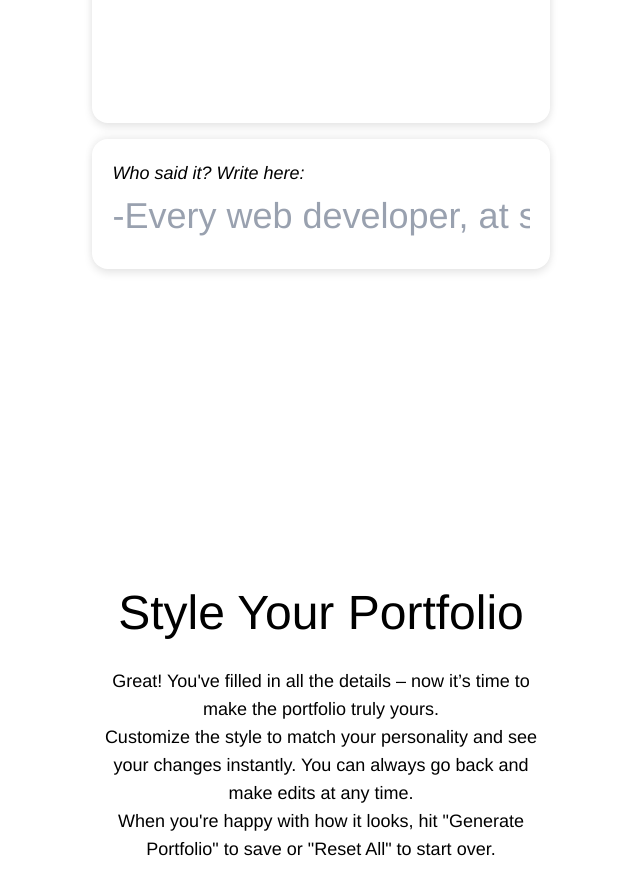
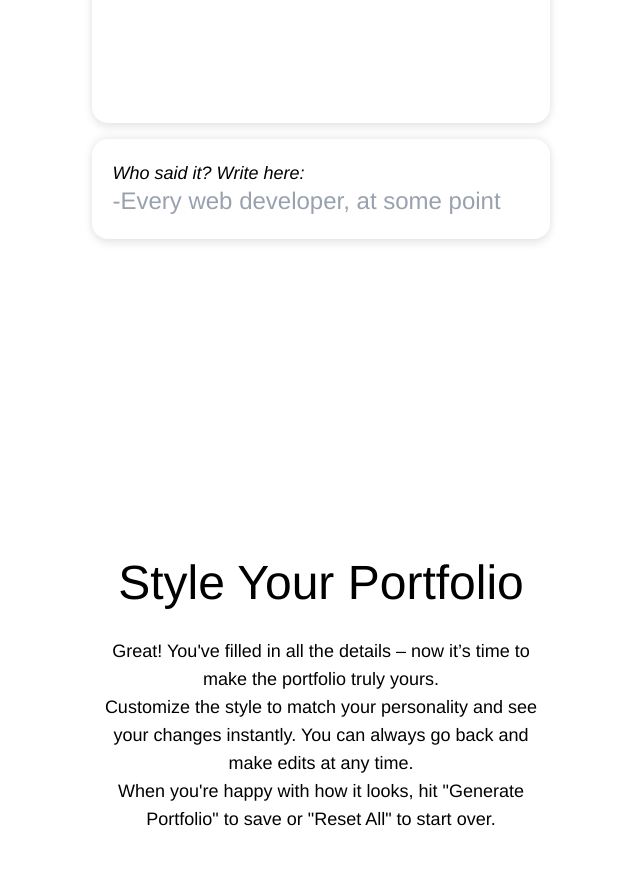
Before and after one commit to maxwelin/team-1, a React (Vite) app: page / in a window 1280 px wide. Shown: the part 6220-7111 px from the top of the page, without its empty margins (319-959 px from the left). Built offline with nearby package versions, Linux system fonts and the light colour scheme.

Commit message:
changed source input fz. Fixed reset all button not properly resetting experience

```diff
--- a/src/components/Form/Form.jsx
+++ b/src/components/Form/Form.jsx
@@ -219,6 +219,7 @@ const Form = () => {
     setHeader("");
     setAbout("");
     setLocation("");
+    setExperience("");
     setQuote("");
     setSource("");
 
@@ -235,8 +236,9 @@ const Form = () => {
     form.header.value = "";
     form.about.value = "";
     form.location.value = "";
+    form.experience.value = "";
     form.quote.value = "";
-    form.soruce.value = "";
+    form.source.value = "";
 
     setProjList([]);
     setProfilePic(null);
@@ -720,7 +722,7 @@ const Form = () => {
               defaultValue={source}
               // onChange={(e) => setExpInput(e.target.value)}
               placeholder="-Every web developer, at some point"
-              className="shadow-[0_4px_8px_rgba(0,0,0,0.1),_0_-4px_8px_rgba(0,0,0,0.05)] text-4xl resize-none pl-5 pr-5 pt-6 rounded-2xl h-[130px] w-full font-medium placeholder:text-gray-400 outline-none placeholder:font-normal focus:placeholder-transparent"
+              className="shadow-[0_4px_8px_rgba(0,0,0,0.1),_0_-4px_8px_rgba(0,0,0,0.05)] text-2xl resize-none pl-5 pr-5 pt-6 rounded-2xl h-[100px] w-full font-medium placeholder:text-gray-400 outline-none placeholder:font-normal focus:placeholder-transparent"
             ></input>
           </div>
         </div>
```
